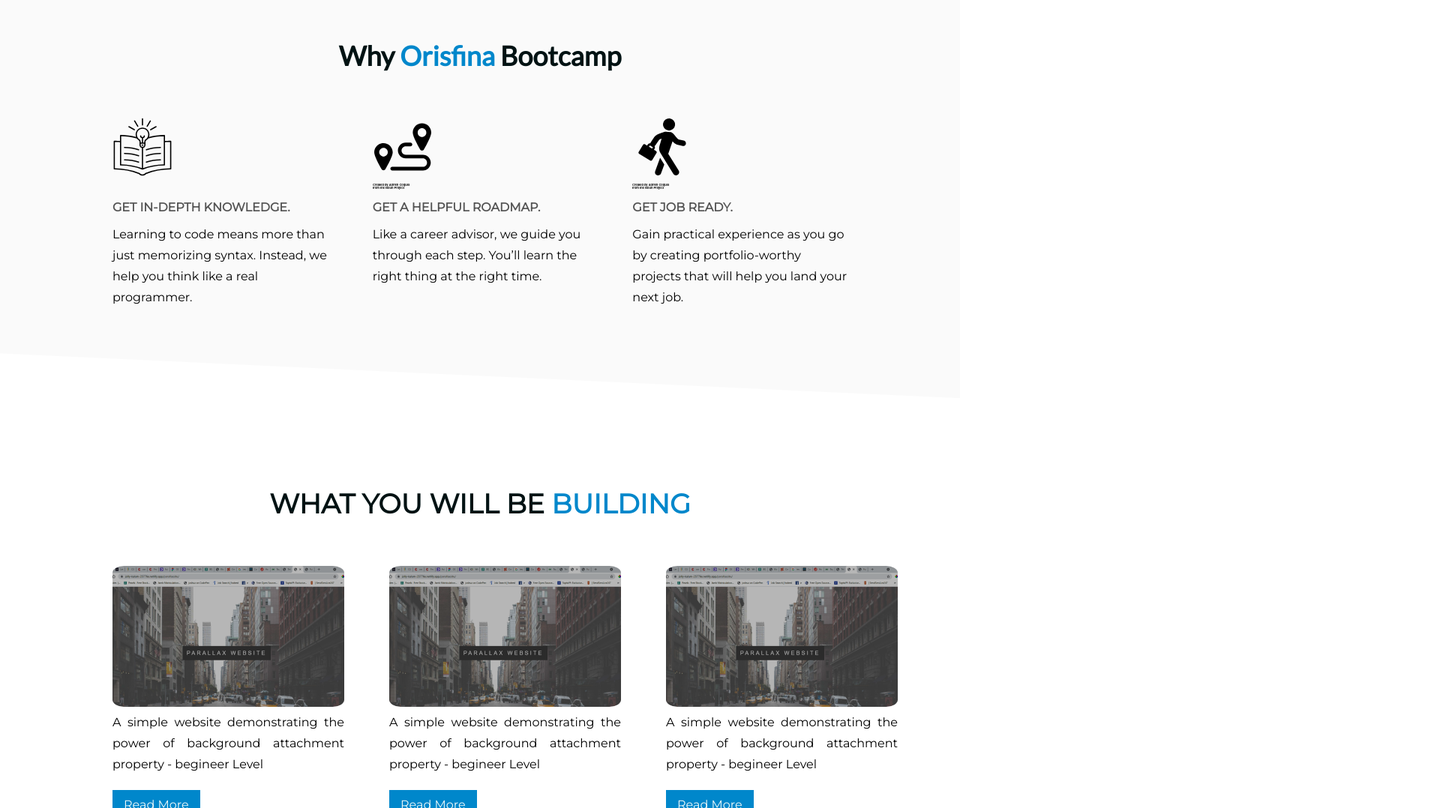
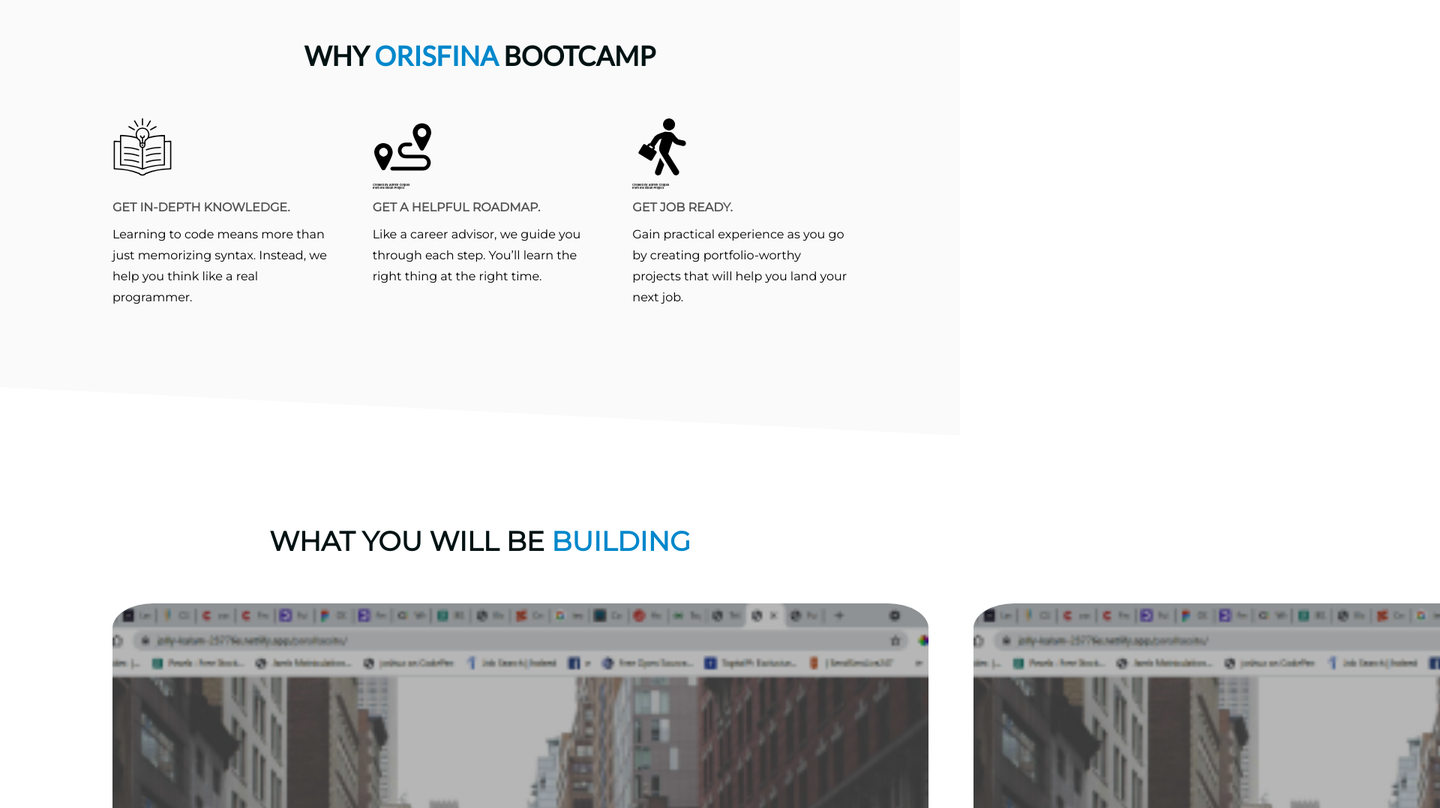
Before and after one commit to Orisfina/orisfina-Bootcamp, a React (Create React App) app: page / in a window 1280 px wide. Shown: the part 1502-2580 px from the top of the page at 75% size, 1920 px wide, since content can reach past the window. Built offline with nearby package versions, Linux system fonts and the light colour scheme; the HTML template or start-up script is replaced by a standard one.

Commit message:
uppercase added to primary-header in header section

```diff
--- a/src/App.css
+++ b/src/App.css
@@ -20,8 +20,18 @@
   font-family: 'Montserrat', sans-serif; }
 
 section {
-  padding-top: 12rem !important;
-  padding-bottom: 12rem !important; }
+  padding-top: 10rem !important;
+  padding-bottom: 10rem !important; }
+  @media (min-width: 75em) {
+    section {
+      padding-top: 12rem !important;
+      padding-bottom: 12rem !important; } }
+
+.grid3 {
+  display: grid;
+  grid-template-columns: 1fr;
+  grid-row-gap: 4rem;
+  row-gap: 14rem; }
 
 .dark {
   background-color: #fafafa; }
@@ -30,11 +40,30 @@
   line-height: 2.8rem;
   font-family: 'Montserrat', sans-serif; }
 
+.title {
+  font-size: 3.2rem;
+  line-height: 5rem;
+  color: #FEE300;
+  font-family: 'Lato', 'Open Sans', sans-serif; }
+  @media (min-width: 23.88em) {
+    .title {
+      font-size: 3.3rem; } }
+  @media (min-width: 37.5em) {
+    .title {
+      font-size: 5rem;
+      line-height: 7rem; } }
+  @media (min-width: 75em) {
+    .title {
+      font-size: 5rem;
+      font-weight: 800;
+      line-height: 1.2; } }
+
 .primary-header {
   font-size: 4rem;
   line-height: 1.2;
   color: #FEE300;
-  font-family: 'Lato', 'Open Sans', sans-serif; }
+  font-family: 'Lato', 'Open Sans', sans-serif;
+  text-transform: uppercase; }
   @media (min-width: 75em) {
     .primary-header {
       font-size: 4rem;
@@ -69,7 +98,7 @@
   padding: 0 3rem; }
   @media (min-width: 37.5em) {
     .container {
-      padding: 0 3.5rem; } }
+      padding: 0 5rem; } }
   @media (min-width: 56.25em) {
     .container {
       padding: 0 4rem; } }
@@ -81,7 +110,7 @@
   text-align: center; }
 
 .icon-color {
-  color: #0088cc; }
+  color: #000D0E; }
 
 .bc-primary-color {
   background-color: #0088cc;
@@ -150,10 +179,17 @@
 
 .clip-bg {
   -webkit-clip-path: polygon(0 0, 100% 0, 100% 100%, 0 90%);
-  clip-path: polygon(0 0, 100% 0, 100% 100%, 0 90%); }
+  clip-path: polygon(0 0, 100% 0, 100% 100%, 0 90%);
+  padding-bottom: 17rem !important; }
 
 .uppercase {
   text-transform: uppercase; }
+
+.t-center-mobile {
+  text-align: center; }
+  @media (min-width: 75em) {
+    .t-center-mobile {
+      text-align: left; } }
 
 /* KEYFRAME ANIMATIONS */
 @-webkit-keyframes gradbar {
@@ -273,9 +309,12 @@
 .project-box__img {
   border-radius: 5%;
   object-fit: fill; }
+  @media (min-width: 23.88em) {
+    .project-box__img {
+      width: 85vw; } }
 
 .project-box__desc {
-  font-size: 1.2rem; }
+  font-size: 1.5rem; }
   @media (min-width: 56.25em) {
     .project-box__desc {
       font-size: 1.6rem; } }
@@ -286,19 +325,29 @@
   padding: 2rem 3rem;
   color: #EEF7F8;
   text-decoration: none;
-  list-style: none; }
+  list-style: none;
+  font-size: 1.3rem; }
 
 .subFooter {
   background-color: #19202A;
   color: #EEF7F8;
-  padding: 6rem 3rem !important;
+  padding: 6rem 2rem !important;
   justify-content: center;
   justify-items: center;
   justify-self: center;
   align-items: center;
-  align-content: center; }
+  align-content: center;
+  font-size: 1.3rem; }
+  @media (min-width: 56.25em) {
+    .subFooter {
+      font-size: 1.6rem; } }
   .subFooter__heading {
-    padding-bottom: 2rem; }
+    padding-bottom: .7rem;
+    font-size: 1.3rem; }
+    @media (min-width: 56.25em) {
+      .subFooter__heading {
+        padding-bottom: 2rem;
+        font-size: 2rem; } }
   .subFooter__list {
     list-style-type: none; }
     .subFooter__list i {
@@ -335,12 +384,15 @@
 .grid3 {
   display: grid;
   grid-template-columns: 1fr;
-  row-gap: 4rem; }
+  row-gap: 12rem; }
   @media (min-width: 56.25em) {
     .grid3 {
       grid-template-columns: repeat(3, 1fr);
       column-gap: 6rem;
       row-gap: 10rem; } }
+  @media (min-width: 75em) {
+    .grid3 {
+      row-gap: 4rem; } }
 
 /* BASIC SETUP */
 .page-wrapper {
@@ -484,18 +536,19 @@
       padding-top: 1rem; }
 
 .best {
-  width: 90vw;
+  width: 85vw;
   height: auto; }
   @media (min-width: 75em) {
     .best {
       width: 40vw; } }
 
 .inline {
-  width: 10vh;
+  width: 8vh;
   height: auto;
   display: block;
   margin-left: auto;
   margin-right: auto; }
   @media (min-width: 56.25em) {
     .inline {
-      display: inline; } }
+      display: inline;
+      width: 10vh; } }
--- a/src/components/NavBar.js
+++ b/src/components/NavBar.js
@@ -3,6 +3,11 @@
 import {NavLink} from "react-router-dom";
 
 function NavBar() {
+     /*  const [toggle, setToggle] = useState(false);
+     let toggleMenu = document.getElementById('mobile-menu');
+     toggleMenu.addEventListener('click', ()=>{
+        return   console.log(toggle);
+     }) */
      return (
  <div className="nav-wrapper">
   <nav className="navbar">
--- a/src/components/SlideShow.js
+++ b/src/components/SlideShow.js
@@ -12,7 +12,7 @@
      return (
           <section className='slideshow-main container flex a-i-center'>
                <div className="slideshow__textBox">
-                     <h2 className="primary__header white pb-s">
+                     <h2 className="title white pb-s">
                          Get Equipped with the <br />Latest I.T Skill
                      </h2>
                      <h1 className="slideshow__desc pb-m white">
--- a/src/sass/abstract/_mixins.scss
+++ b/src/sass/abstract/_mixins.scss
@@ -15,7 +15,7 @@
      } //375px
 
      @if $breakpoint == phone-m {
-          @media (min-width:25.88em) {@content}
+          @media (min-width:23.88em) {@content}
      } // 414px
 
      @if $breakpoint == tab {
--- a/src/sass/base/_base.scss
+++ b/src/sass/base/_base.scss
@@ -15,8 +15,19 @@
 }
 
 section{
-     padding-top: 12rem !important;
-     padding-bottom: 12rem !important;
+     padding-top: 10rem !important;
+     padding-bottom: 10rem !important;
+
+     @include respond (desktop){
+          padding-top: 12rem !important;
+          padding-bottom: 12rem !important;
+     }
+}
+.grid3 {
+     display: grid;
+     grid-template-columns: 1fr;
+     grid-row-gap: 4rem;
+     row-gap: 14rem;
 }
 
 .dark{
--- a/src/sass/base/_typography.scss
+++ b/src/sass/base/_typography.scss
@@ -1,10 +1,29 @@
+.title{
+     font-size: 3.2rem;
+     line-height: 5rem;
+     color: $yellow;
+     font-family: 'Lato', 'Open Sans', sans-serif;
+
+     @include respond(phone-m){
+          font-size: 3.3rem;
+     }
+     @include respond(tab){
+          font-size: 5rem;
+          line-height: 7rem;
+     }
+     @include respond(desktop){
+          font-size:5rem;
+          font-weight: 800;
+          line-height: 1.2;
+     }
+}
 
 .primary-header{
      font-size: 4rem;
      line-height: 1.2;
      color: $yellow;
      font-family: 'Lato', 'Open Sans', sans-serif;
-
+     text-transform: uppercase;
      @include respond(desktop){
           font-size:4rem;
           font-weight: 800;
--- a/src/sass/base/_utilities.scss
+++ b/src/sass/base/_utilities.scss
@@ -3,7 +3,7 @@
      padding: $container-mobile;
 
      @include respond(tab){
-          padding:0 3.5rem;
+          padding:0 5rem;
      }
      @include respond(tab-land){
           padding: 0 4rem;
@@ -17,7 +17,7 @@
      text-align: center;
 }
 .icon-color{
-     color: $primary-color;
+     color: $black;
 }
 .bc-primary-color{
      background-color: $primary-color;
@@ -107,8 +107,16 @@
 .clip-bg{
      -webkit-clip-path: polygon(0 0,100% 0,100% 100%,0 90%);
      clip-path: polygon(0 0,100% 0,100% 100%,0 90%);
+     padding-bottom: 17rem!important;
 }
 
 .uppercase{
      text-transform: uppercase;
 }
+
+.t-center-mobile{
+     text-align: center;
+     @include respond(desktop){
+          text-align: left;
+     }
+}
--- a/src/sass/components/_projectBox.scss
+++ b/src/sass/components/_projectBox.scss
@@ -3,10 +3,14 @@
     &__img{
         border-radius: 5%;
         object-fit: fill;
+
+        @include respond(phone-m){
+            width: 85vw;
+        }
     }
 
     &__desc{
-        font-size: 1.2rem;
+        font-size: 1.5rem;
         // padding: 1rem;
         @include respond(tab-land){
             font-size: 1.6rem;
--- a/src/sass/layout/_grid.scss
+++ b/src/sass/layout/_grid.scss
@@ -27,11 +27,14 @@
 .grid3{
      display: grid;
      grid-template-columns: 1fr;
-     row-gap: 4rem;
+     row-gap: 12rem;
 
      @include respond(tab-land){
           grid-template-columns: repeat(3, 1fr);
           column-gap: 6rem;
           row-gap: 10rem;
      }
+     @include respond (desktop){
+          row-gap: 4rem;
+     }
 }
--- a/src/sass/pages/_index.scss
+++ b/src/sass/pages/_index.scss
@@ -33,7 +33,7 @@
  }
 
  .best{
-      width: 90vw;
+      width: 85vw;
       height: auto;
 
       @include respond(desktop){
@@ -42,7 +42,7 @@
  }
 
  .inline{
-      width: 10vh;
+      width: 8vh;
       height: auto;
       display: block;
       margin-left: auto;
@@ -50,6 +50,7 @@
 
       @include respond(tab-land){
           display: inline;
+          width: 10vh;
       }
 
 
```
Also changed, not shown: src/pages/Index.js (+9 -9 lines), src/sass/layout/_footer.scss (+13 -3 lines).
